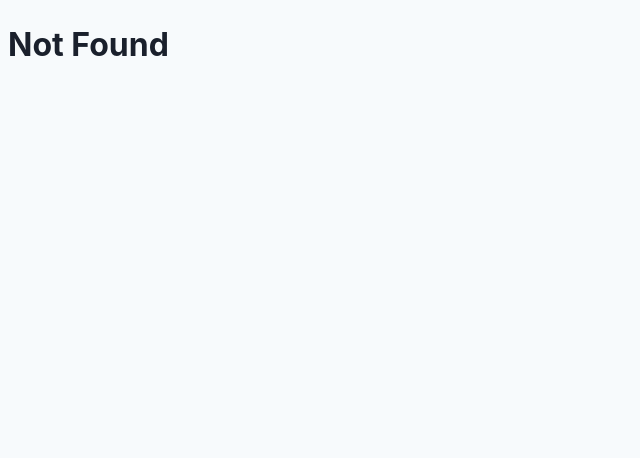
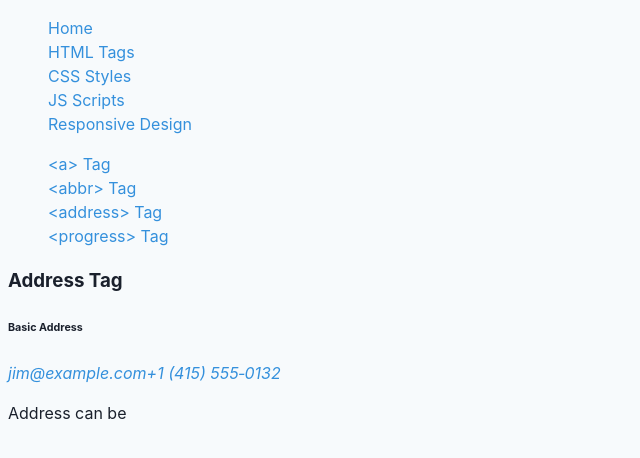
Before and after one commit to kenjiwilkins/html-playground, a React (Vite) app: page /html-tags/address in a window 1280 px wide. Shown: the top 458 px of the page, without its empty margins (0-640 px from the left). Built offline with nearby package versions, Linux system fonts and the light colour scheme.

Commit message:
Add address

```diff
--- a/src/App.jsx
+++ b/src/App.jsx
@@ -6,6 +6,7 @@ import Progress from "./views/html-tags/Progress";
 import DynamicFavicon from "./views/DynamicFavicon";
 import Anchor from "./views/html-tags/Anchor";
 import Abbr from "./views/html-tags/Abbr";
+import Address from "./views/html-tags/Address";
 
 function NotFound() {
   return <h1>Not Found</h1>;
@@ -21,6 +22,7 @@ function App() {
             <Route path="/html-tags/progress" element={<Progress />} />
             <Route path="/html-tags/anchor" element={<Anchor />} />
             <Route path="/html-tags/abbr" element={<Abbr />} />
+            <Route path="/html-tags/address" element={<Address />} />
           </Route>
           <Route path="/js-scripts" element={<JsScriptsIndex />}>
             <Route
--- /dev/null
+++ b/src/views/html-tags/Address.jsx
@@ -0,0 +1,20 @@
+import { Container, Card } from "../../components";
+
+function Address() {
+  return (
+    <Container title="Address Tag">
+      <Card>
+        <div className="flex flex-col gap-1">
+          <h6>Basic Address</h6>
+          <address className="flex flex-col gap-2 w-60">
+            <a href="mailto:jim@example.com">jim@example.com</a>
+            <a href="tel:+14155550132">+1 (415) 555‑0132</a>
+          </address>
+          <p>Address can be</p>
+        </div>
+      </Card>
+    </Container>
+  );
+}
+
+export default Address;
--- a/src/views/html-tags/Index.jsx
+++ b/src/views/html-tags/Index.jsx
@@ -16,6 +16,9 @@ function Index() {
             <Link to="/html-tags/abbr">{"<abbr> Tag"}</Link>
           </li>
           <li>
+            <Link to="/html-tags/address">{"<address> Tag"}</Link>
+          </li>
+          <li>
             <Link to="/html-tags/progress">{"<progress> Tag"}</Link>
           </li>
         </ul>
```
